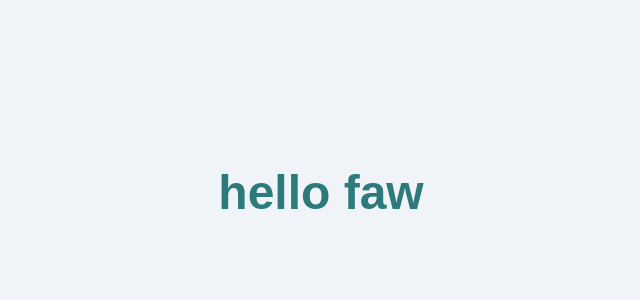
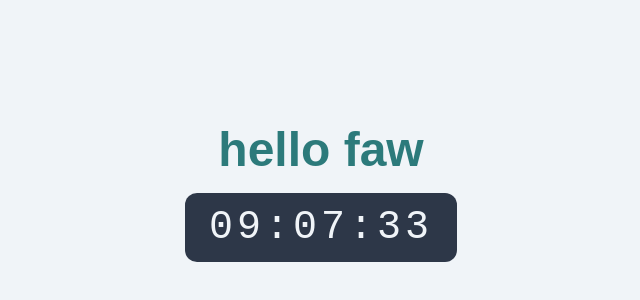
Before and after one commit to oed4nt/belajar-claude, a plain HTML site: page index.html in a window 1280 px wide. Shown: the part 208-508 px from the top of the page, without its empty margins (319-959 px from the left). Drawn offline with Linux system fonts and the light colour scheme.

Commit message:
Tambah jam digital di halaman hello faw
Co-Authored-By: Claude Opus 5.5 <noreply@anthropic.com>
Claude-Session: https://claude.ai/code/session_01AEKgVnLrKqtBKkKDgncSoM

```diff
--- a/index.html
+++ b/index.html
@@ -14,13 +14,42 @@
       background-color: #f0f4f8;
       font-family: Arial, sans-serif;
     }
+    .wadah {
+      text-align: center;
+    }
     h1 {
       color: #2c7a7b;
       font-size: 3rem;
+      margin: 0 0 16px;
+    }
+    #jam {
+      font-family: "Courier New", monospace;
+      font-size: 2.5rem;
+      color: #f0f4f8;
+      background-color: #2d3748;
+      padding: 12px 24px;
+      border-radius: 12px;
+      letter-spacing: 4px;
     }
   </style>
 </head>
 <body>
-  <h1>hello faw</h1>
+  <div class="wadah">
+    <h1>hello faw</h1>
+    <div id="jam">00:00:00</div>
+  </div>
+
+  <script>
+    function perbaruiJam() {
+      const sekarang = new Date();
+      const jam = String(sekarang.getHours()).padStart(2, "0");
+      const menit = String(sekarang.getMinutes()).padStart(2, "0");
+      const detik = String(sekarang.getSeconds()).padStart(2, "0");
+      document.getElementById("jam").textContent = jam + ":" + menit + ":" + detik;
+    }
+
+    perbaruiJam();
+    setInterval(perbaruiJam, 1000);
+  </script>
 </body>
 </html>
```
